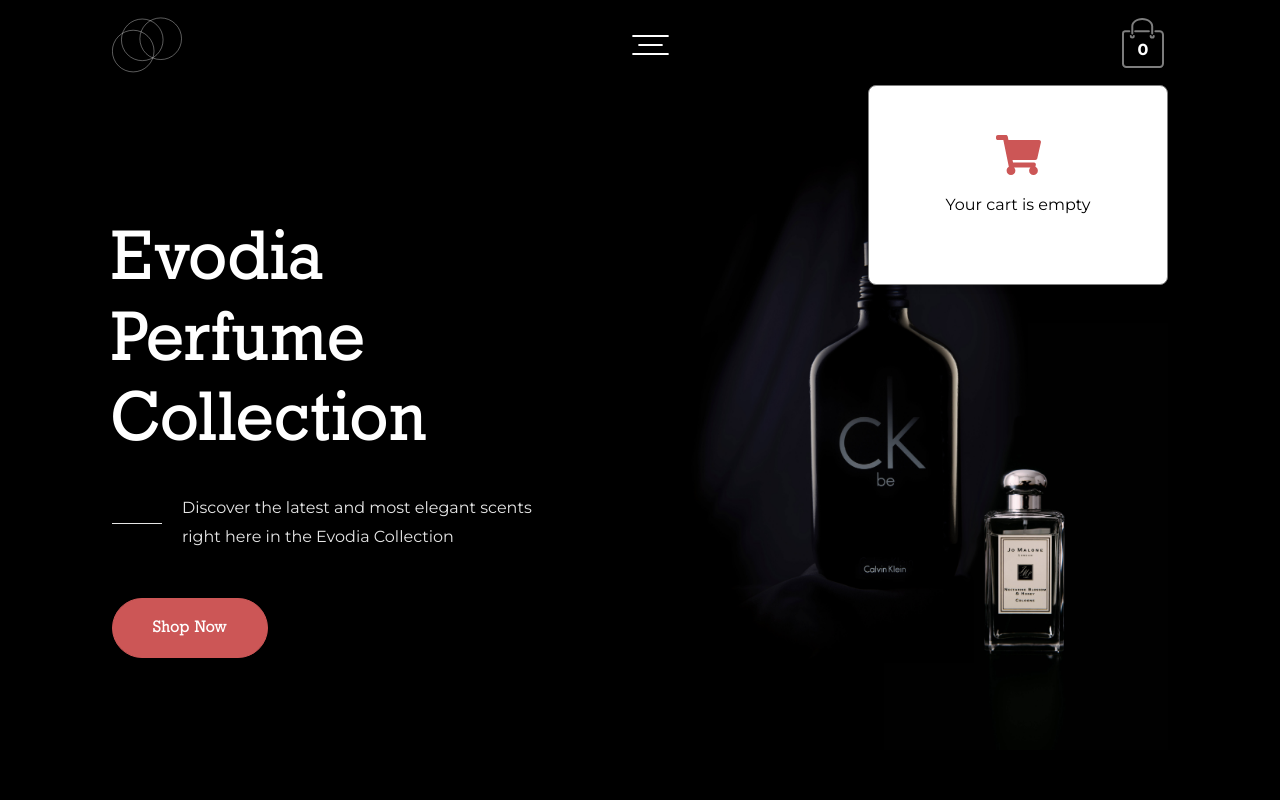
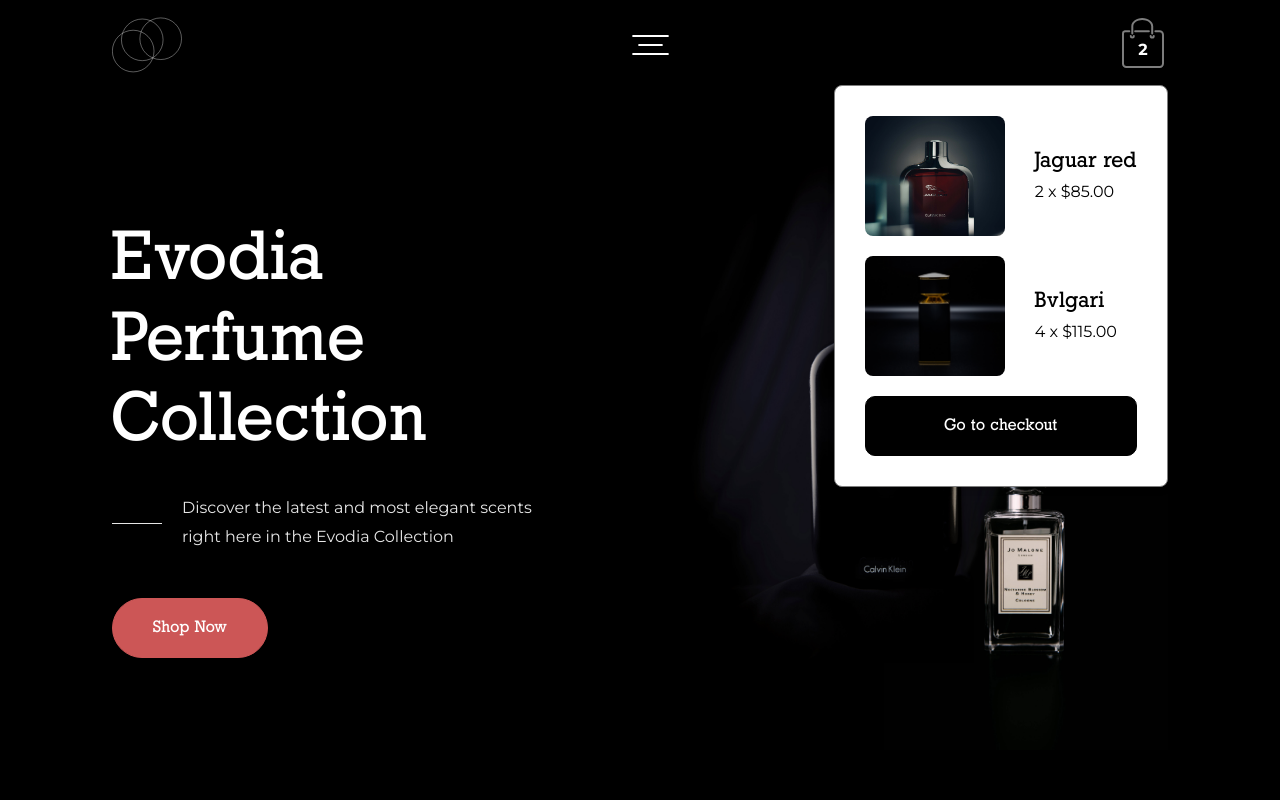
Before and after one commit to Nodenkey/evodia, a Next.js app: page / in a window 1280 px wide. Shown: the top 800 px of the page. Built offline with nearby package versions, Linux system fonts and the light colour scheme.

Commit message:
Add complete nav cart dropdown

```diff
--- a/components/button/button.js
+++ b/components/button/button.js
@@ -1,9 +1,9 @@
 import React from 'react';
 import {ButtonWrapper} from "./buttonStyles";
 
-const Button = ({children, type}) => {
+const Button = ({children, type, fontSize, squared, fluid}) => {
     return (
-        <ButtonWrapper type={type}>
+        <ButtonWrapper type={type} fontSize={fontSize} squared={squared} fluid={fluid}>
             {children}
         </ButtonWrapper>
     );
--- a/components/button/buttonStyles.js
+++ b/components/button/buttonStyles.js
@@ -9,6 +9,10 @@ export const ButtonWrapper = styled.button`
   font-family: Rockwell, serif;
   letter-spacing: .05em;
   transition: 300ms ease-in-out;
+  ${({fontSize}) => css`font-size: ${fontSize}`};
+  ${({squared}) => squared && css`
+    border-radius: 10px !important;
+  `};
   ${({type}) => type === 'secondary' ? css`
             border: 1px solid ${palette.black};
             background-color: ${palette.black};
--- a/components/home-components/home-banner/homeBanner.js
+++ b/components/home-components/home-banner/homeBanner.js
@@ -22,7 +22,7 @@ const HomeBanner = () => {
                         <Button>Shop Now</Button>
                     </HomeBannerTextContainer>
                     <ImageFillContainer phoneHeight='50vh'>
-                        <Image src='/assets/images/jpg/evodia-home.jpg' layout='fill' alt='perfumes' />
+                        <Image src='/assets/images/jpg/evodia-home.jpg' layout='fill' alt='perfumes'/>
                     </ImageFillContainer>
                 </Grid>
             </Container>
--- a/components/navbar/navbar.js
+++ b/components/navbar/navbar.js
@@ -8,6 +8,7 @@ import NavShoppingBag from "../shopping-bag/navShoppingBag";
 import {useGlobalHooks} from "../../hooks/globalHooks";
 
 const Navbar = () => {
+    const num = 2;
     const [openMenu, setOpenMenu] = useState(false);
     const [openShoppingBag, setOpenShoppingBag] = useState(true);
     const toggleMenu = () => {
@@ -54,11 +55,11 @@ const Navbar = () => {
                         </MenuButton>
                         <ShoppingBagContainer onClick={toggleCart} className='shopping-cart'>
                             <ShoppingBag className='shopping-cart'/>
-                            <Paragraph>0</Paragraph>
+                            <Paragraph>{num}</Paragraph>
                         </ShoppingBagContainer>
                     </Flex>
                     {
-                        openShoppingBag && <NavShoppingBag/>
+                        openShoppingBag && <NavShoppingBag num={num}/>
                     }
                 </Container>
             </NavbarWrapper>
--- a/components/shopping-bag/navShoppingBag.js
+++ b/components/shopping-bag/navShoppingBag.js
@@ -1,16 +1,42 @@
 import React from 'react';
-import {NavShoppingBagWrapper} from "./navShoppingBagStyles";
-import {Paragraph} from "../../globals/globalStyles";
+import {NavShoppingBagWrapper, ShoppingItems, ShoppingItemTextContainer} from "./navShoppingBagStyles";
+import {HeaderFive, Paragraph} from "../../globals/globalStyles";
 import {FontAwesomeIcon} from "@fortawesome/react-fontawesome";
 import {faShoppingCart} from "@fortawesome/free-solid-svg-icons";
+import {CartPerfumes} from "../../utils/staticData";
+import Image from "next/image";
+import Button from "../button/button";
 
-const NavShoppingBag = () => {
-    return (
-        <NavShoppingBagWrapper vertical>
-            <FontAwesomeIcon icon={faShoppingCart}/>
-            <Paragraph>Your cart is empty</Paragraph>
-        </NavShoppingBagWrapper>
-    );
-};
+const NavShoppingBag = ({num}) => {
+        return (
+            <NavShoppingBagWrapper vertical justifyFlexStart>
+                {
+                    num === 0 ? <>
+                            <FontAwesomeIcon icon={faShoppingCart}/>
+                            <Paragraph>Your cart is empty</Paragraph>
+                        </> :
+                        <>
+                            {
+                                CartPerfumes.map((perfume, index) =>
+                                    <ShoppingItems key={index} justifyFlexStart>
+                                        <Image src={perfume.image} alt={perfume.name} width={140} height={120}
+                                               objectFit='cover'/>
+                                        <ShoppingItemTextContainer>
+                                            <HeaderFive>{perfume.name}</HeaderFive>
+                                            <Paragraph>
+                                                {perfume.numberSelected} x ${perfume.price}
+                                            </Paragraph>
+                                        </ShoppingItemTextContainer>
+                                    </ShoppingItems>
+                                )
+                            }
+                        <Button fontSize='1rem' squared={true} type='secondary' fluid={true}>Go to checkout</Button>
+                        </>
+                }
+
+            </NavShoppingBagWrapper>
+        );
+    }
+;
 
 export default NavShoppingBag;
--- a/components/shopping-bag/navShoppingBagStyles.js
+++ b/components/shopping-bag/navShoppingBagStyles.js
@@ -6,15 +6,41 @@ export const NavShoppingBagWrapper = styled(Flex)`
   background-color: ${palette.white};
   border: 1px solid ${palette.grey};
   min-height: 200px;
-  min-width: 300px;
-  border-radius: 8px;
+  max-height: 420px;
+  min-width: 100vw;
+  border-radius: 0 0 8px 8px;
   position: absolute;
-  top: calc(100% + 15px);
-  right: 32px;
-  padding: 20px;
+  top: calc(100% + 8px);
+  right: 0;
+  padding: 20px 30px;
   font-size: 40px;
   box-shadow: 0 3px 6px rgba(0, 0, 0, .16);
+  overflow-y: auto;
   svg {
     color: ${palette.lightRed};
   }
+  button {
+    margin: 10px 0;
+  }
+  @media only screen and (min-width: 600px) {
+    top: calc(100% + 15px);
+    right: 32px;
+    min-width: 300px;
+    border-radius: 8px;
+  }
 `;
+
+export const ShoppingItems = styled(Flex)`
+  margin: 10px 0;
+  img {
+    border-radius: 8px;
+  }
+  width: 100%;
+`;
+
+export const ShoppingItemTextContainer = styled.div`
+  margin-left: 30px;
+  p, h5 {
+    margin: 0;
+  }
+`;
--- /dev/null
+++ b/utils/staticData.js
@@ -0,0 +1,14 @@
+export const CartPerfumes = [
+    {
+        image: '/assets/images/jpg/jaguar-red.jpg',
+        name: 'Jaguar red',
+        numberSelected: '2',
+        price: '85.00'
+    },
+    {
+        image: '/assets/images/jpg/bvlgari.jpg',
+        name: 'Bvlgari',
+        numberSelected: '4',
+        price: '115.00'
+    },
+]
```
